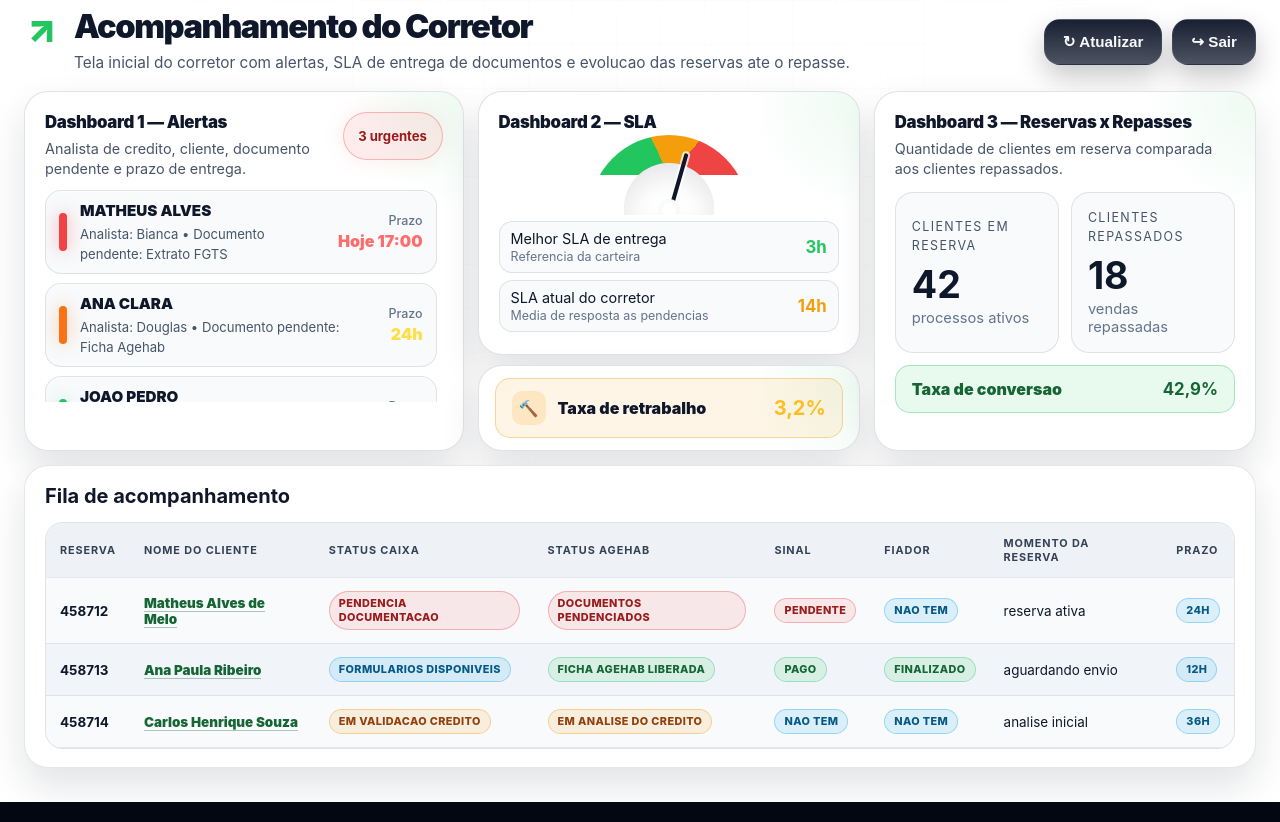
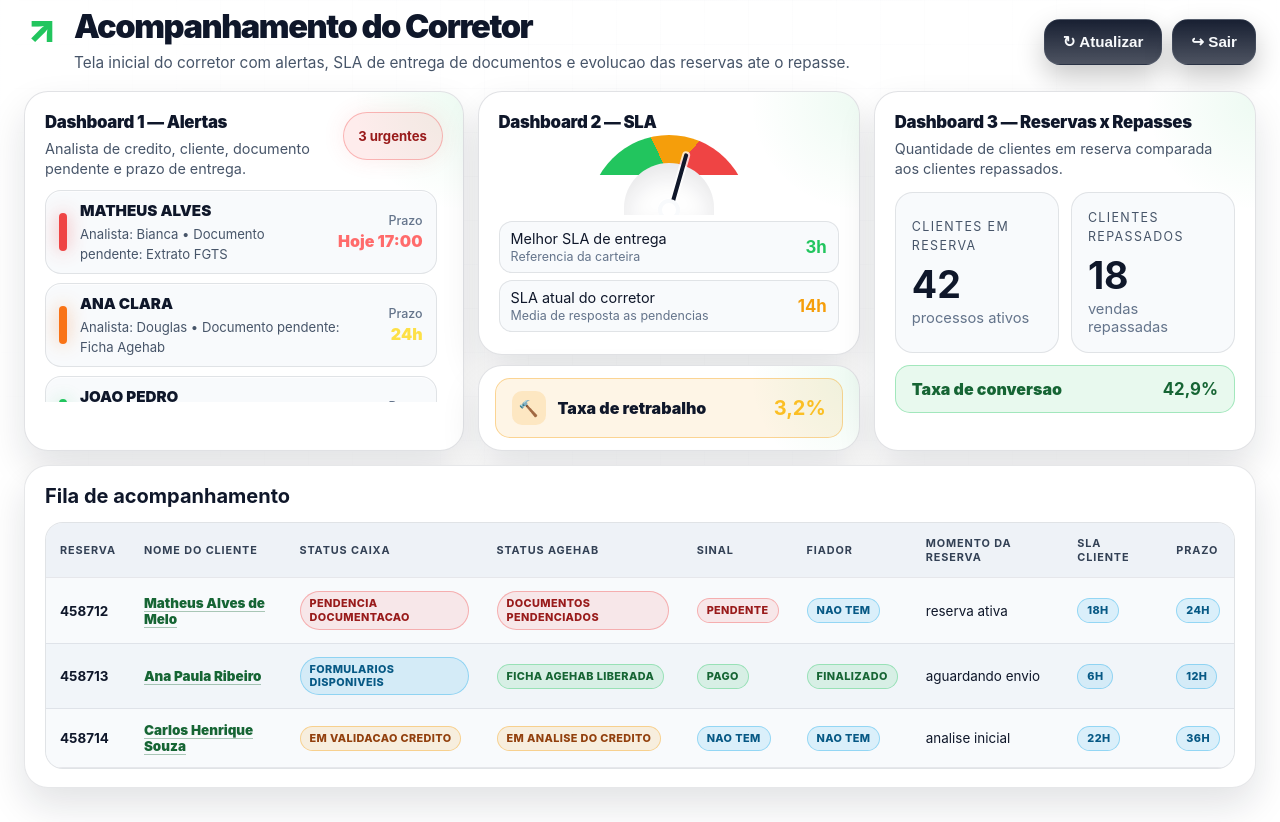
Before and after one commit to catsandygo-design/MAQ2-CREDITO, a Next.js app: page /painel/acompanhamento in a window 1280 px wide. Built offline with nearby package versions, Linux system fonts and the light colour scheme.

Commit message:
feat: adiciona sla cliente na telemetria

```diff
--- a/src/app/globals.css
+++ b/src/app/globals.css
@@ -128,7 +128,7 @@ a { color: inherit; text-decoration: none; }
 .cor-table-card { margin-top:14px; padding:18px 20px; border-radius:24px; border:1px solid rgba(15,23,42,.10); background:#ffffff; box-shadow:0 18px 38px rgba(15,23,42,.12); position:relative; z-index:1; width:min(100%,1760px); margin-inline:auto; color:#0f172a; }
 .cor-table-card h2 { margin:0 0 14px; font-size:1.25rem; color:#0f172a; }
 .cor-table-scroll { width:100%; overflow-x:auto; border-radius:18px; border:1px solid rgba(15,23,42,.10); background:#f8fafc; }
-.cor-table { width:100%; min-width:1080px; border-collapse:collapse; font-size:.84rem; }
+.cor-table { width:100%; min-width:1160px; border-collapse:collapse; font-size:.84rem; }
 .cor-table th,.cor-table td { padding:13px 14px; text-align:left; border-bottom:1px solid rgba(15,23,42,.08); vertical-align:middle; color:#0f172a; }
 .cor-table th { position:sticky; top:0; background:#eef2f7; color:#334155; text-transform:uppercase; letter-spacing:.08em; font-size:.68rem; z-index:2; }
 .cor-table tbody tr { background:#f8fafc; }
--- a/src/app/painel/acompanhamento/page.tsx
+++ b/src/app/painel/acompanhamento/page.tsx
@@ -1,7 +1,7 @@
 const clientes = [
-  ['458712', 'Matheus Alves de Melo', 'pendencia documentacao', 'documentos pendenciados', 'pendente', 'nao tem', 'reserva ativa', '24h'],
-  ['458713', 'Ana Paula Ribeiro', 'formularios disponiveis', 'ficha agehab liberada', 'pago', 'finalizado', 'aguardando envio', '12h'],
-  ['458714', 'Carlos Henrique Souza', 'em validacao credito', 'em analise do credito', 'nao tem', 'nao tem', 'analise inicial', '36h'],
+  ['458712', 'Matheus Alves de Melo', 'pendencia documentacao', 'documentos pendenciados', 'pendente', 'nao tem', 'reserva ativa', '18h', '24h'],
+  ['458713', 'Ana Paula Ribeiro', 'formularios disponiveis', 'ficha agehab liberada', 'pago', 'finalizado', 'aguardando envio', '6h', '12h'],
+  ['458714', 'Carlos Henrique Souza', 'em validacao credito', 'em analise do credito', 'nao tem', 'nao tem', 'analise inicial', '22h', '36h'],
 ];
 
 const alertas = [
@@ -113,11 +113,11 @@ export default function AcompanhamentoCorretorPage() {
           <table className="cor-table">
             <thead>
               <tr>
-                <th>Reserva</th><th>Nome do cliente</th><th>Status Caixa</th><th>Status Agehab</th><th>Sinal</th><th>Fiador</th><th>Momento da reserva</th><th>Prazo</th>
+                <th>Reserva</th><th>Nome do cliente</th><th>Status Caixa</th><th>Status Agehab</th><th>Sinal</th><th>Fiador</th><th>Momento da reserva</th><th>SLA Cliente</th><th>Prazo</th>
               </tr>
             </thead>
             <tbody>
-              {clientes.map(([reserva, nome, caixa, agehab, sinal, fiador, momento, prazo]) => (
+              {clientes.map(([reserva, nome, caixa, agehab, sinal, fiador, momento, slaCliente, prazo]) => (
                 <tr key={reserva}>
                   <td><strong>{reserva}</strong></td>
                   <td><a className="cor-link" href={`/checklist_documentos_upload_com_formulario.html?cliente=${encodeURIComponent(nome)}&reserva=${reserva}`}>{nome}</a></td>
@@ -126,6 +126,7 @@ export default function AcompanhamentoCorretorPage() {
                   <td><span className={badge(sinal)}>{sinal}</span></td>
                   <td><span className={badge(fiador)}>{fiador}</span></td>
                   <td>{momento}</td>
+                  <td><span className={badge(slaCliente)}>{slaCliente}</span></td>
                   <td><span className="cor-badge cor-badge-info">{prazo}</span></td>
                 </tr>
               ))}
```
